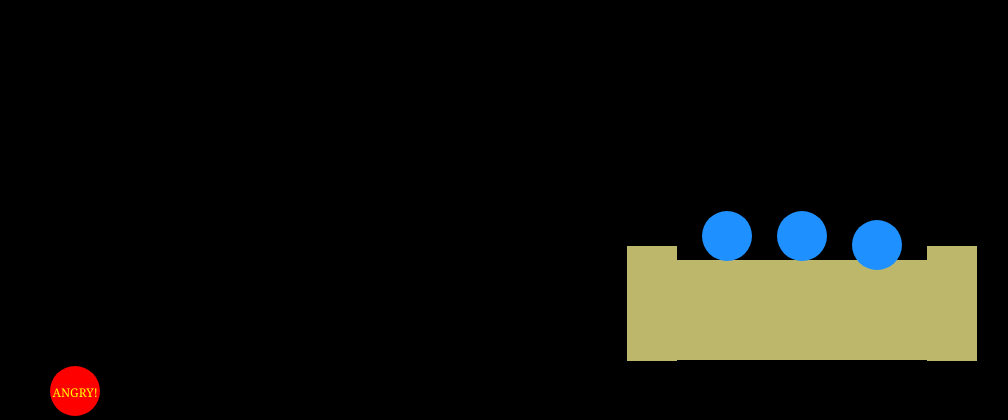
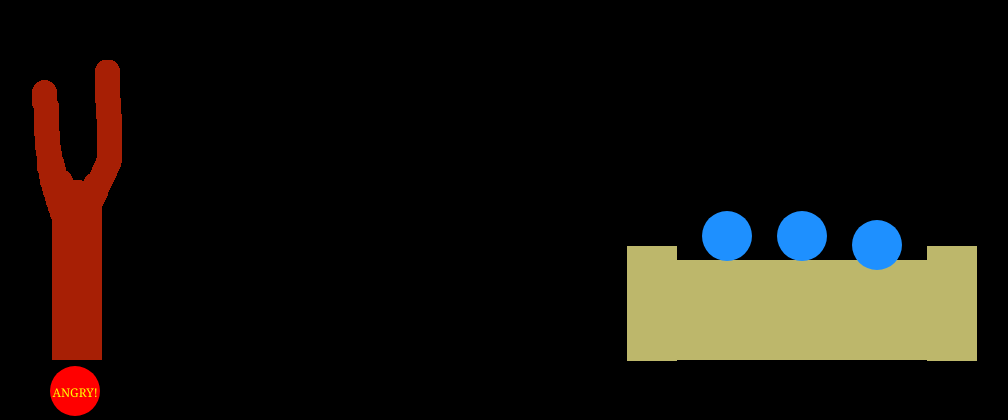
Before and after one commit to colinho/hackathon-angry-mario, a plain HTML site: page index.html in a window 1280 px wide. Shown: the part 440-860 px from the top of the page, without its empty margins (173-1181 px from the left). Drawn offline with Linux system fonts and the light colour scheme.

Commit message:
Add slingshot index file change.

```diff
--- a/index.html
+++ b/index.html
@@ -15,6 +15,8 @@
 
 		<div id="canvas"></div>
 
+		<img id="slingshot" src="slingshot.png" style="position:absolute; left:150px; bottom:0px"/>
+
 		<script src="js/protoclass.js"></script>
 		<script src='js/box2d.js'></script>
 		<script src='js/game.js'></script>
```
